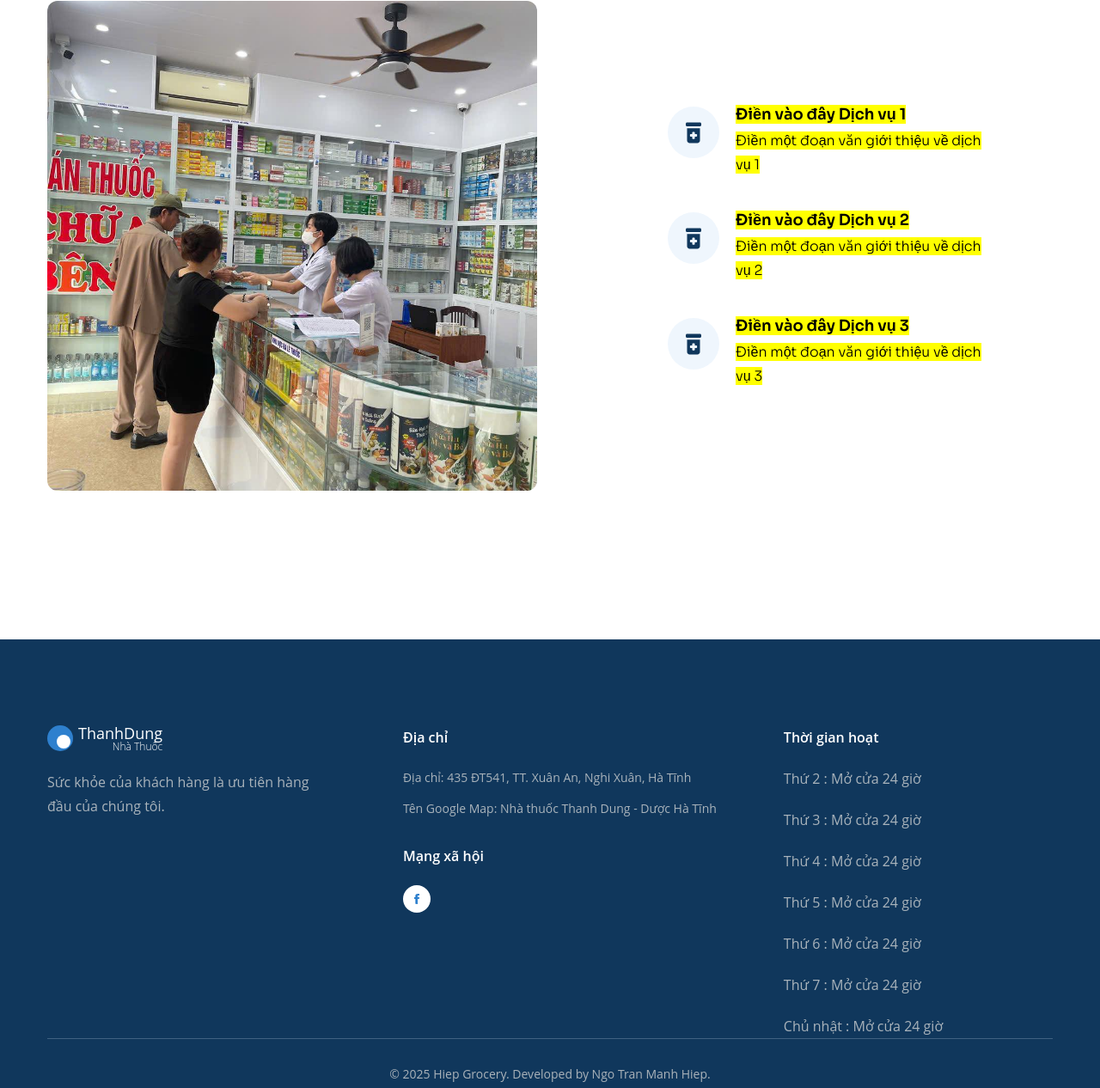
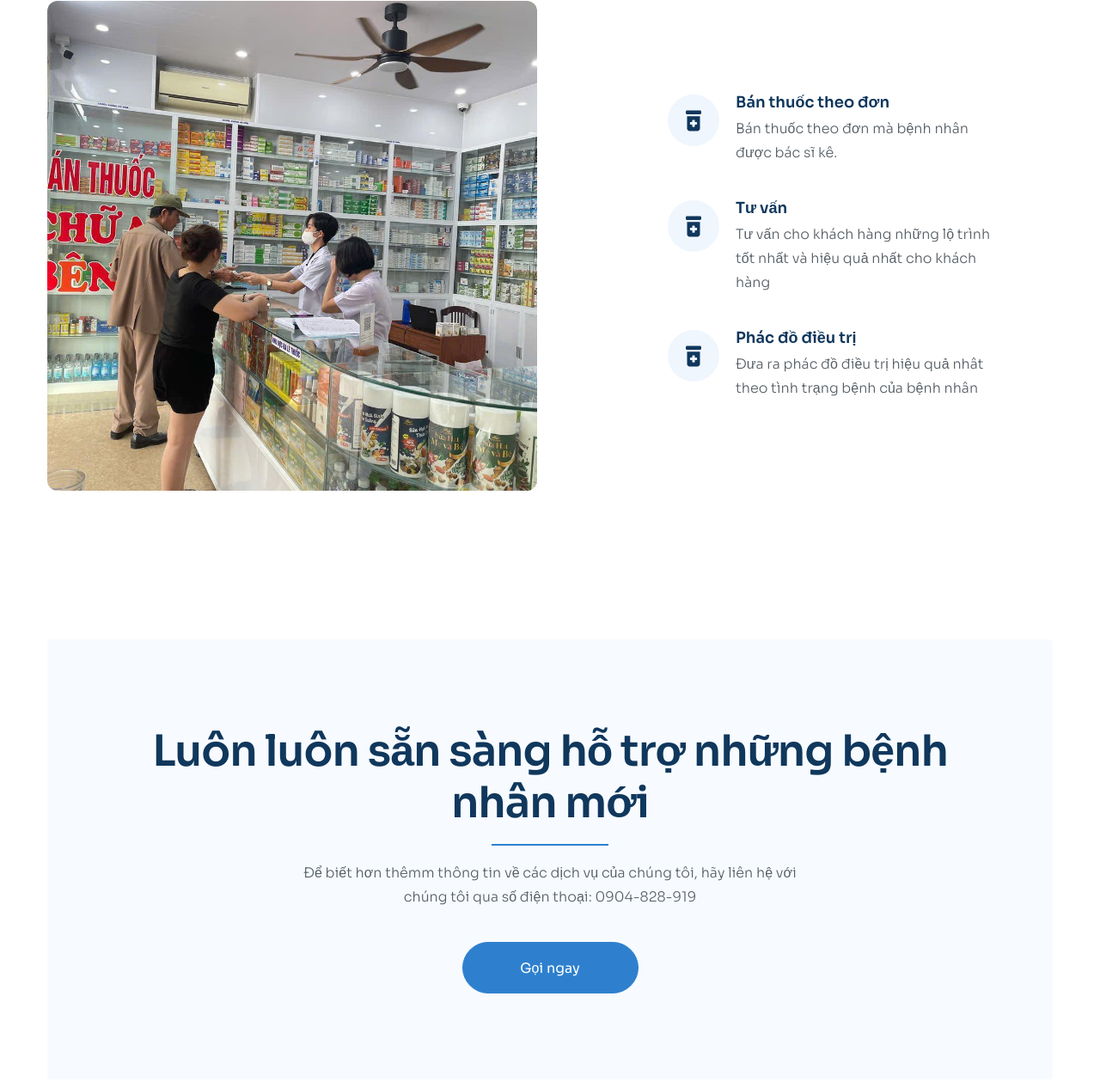
Before and after one commit to JayceNgo/HTML-CSS-Project3, a plain HTML site: page index.html in a window 1280 px wide. Shown: the part 2046-3312 px from the top of the page at 86% size. Drawn offline with Linux system fonts and the light colour scheme.

Commit message:
Add Appointment

```diff
--- a/index.html
+++ b/index.html
@@ -241,11 +241,20 @@
                             </h2>
                             <!-- Cần điền -->
                             <p class="feature__desc">
-                                <mark>
-                                    (Điền một đoạn văn giới thiệu về Dược sĩ
-                                    Thanh Dung)</mark
-                                >
+                                Dược sĩ Thanh Dung là một chuyên gia dược với
+                                hơn 30 năm kinh nghiệm trong nghề, tốt nghiệp
+                                Cao đẳng Dược Hải Dương và Đại học Dược Hà Nội.
+                                Trong suốt sự nghiệp, Dược sĩ đã tư vấn và hỗ
+                                trợ điều trị cho hàng ngàn ca bệnh, từ những
+                                triệu chứng thông thường đến các bệnh mãn tính.
+                                Luôn chủ động cập nhật kiến thức thông qua các
+                                khóa học và hội thảo chuyên ngành, Dược sĩ Thanh
+                                Dung áp dụng những phương pháp và công nghệ tiên
+                                tiến nhất để mang đến giải pháp chăm sóc sức
+                                khỏe an toàn, hiệu quả và tin cậy cho người
+                                bệnh.
                             </p>
+
                             <!-- <a href="#!" class="btn">Learn More</a> -->
                         </div>
                     </div>
@@ -288,14 +297,12 @@
                                 </div>
                                 <div class="service-item__body">
                                     <h1 class="service-item__name">
-                                        <mark>Điền vào đây Dịch vụ 1</mark>
+                                        Bán thuốc theo đơn
                                     </h1>
                                     <a href="#!">
                                         <p class="service-item__desc">
-                                            <mark
-                                                >Điền một đoạn văn giới thiệu về
-                                                dịch vụ 1</mark
-                                            >
+                                            Bán thuốc theo đơn mà bệnh nhân được
+                                            bác sĩ kê.
                                         </p>
                                     </a>
                                 </div>
@@ -329,15 +336,12 @@
                                     </svg>
                                 </div>
                                 <div class="service-item__body">
-                                    <h1 class="service-item__name">
-                                        <mark>Điền vào đây Dịch vụ 2 </mark>
-                                    </h1>
+                                    <h1 class="service-item__name">Tư vấn</h1>
                                     <a href="#!">
                                         <p class="service-item__desc">
-                                            <mark
-                                                >Điền một đoạn văn giới thiệu về
-                                                dịch vụ 2</mark
-                                            >
+                                            Tư vấn cho khách hàng những lộ trình
+                                            tốt nhất và hiệu quả nhất cho khách
+                                            hàng
                                         </p>
                                     </a>
                                 </div>
@@ -360,20 +364,36 @@
                                 </div>
                                 <div class="service-item__body">
                                     <h1 class="service-item__name">
-                                        <mark>Điền vào đây Dịch vụ 3</mark>
+                                        Phác đồ điều trị
                                     </h1>
                                     <a href="#!">
                                         <p class="service-item__desc">
-                                            <mark
-                                                >Điền một đoạn văn giới thiệu về
-                                                dịch vụ 3</mark
-                                            >
+                                            Đưa ra phác đồ điều trị hiệu quả
+                                            nhât theo tình trạng bệnh của bệnh
+                                            nhân
                                         </p>
                                     </a>
                                 </div>
                             </section>
                             <!-- <a href="#!" class="btn">All Services</a> -->
                         </div>
+                    </div>
+                </div>
+            </section>
+
+            <!-- Appointment -->
+            <section class="appointment">
+                <div class="container">
+                    <div class="appointment__inner">
+                        <h2 class="appointment__heading">
+                            Luôn luôn sẵn sàng hỗ trợ những bệnh nhân mới
+                        </h2>
+                        <p class="appointment__desc">
+                            Để biết hơn thêmm thông tin về các dịch vụ của chúng
+                            tôi, hãy liên hệ với chúng tôi qua số điện thoại:
+                            0904-828-919
+                        </p>
+                        <a href="tel:4379919715" class="btn">Gọi ngay</a>
                     </div>
                 </div>
             </section>
```
Also changed, not shown: 1 other file.
